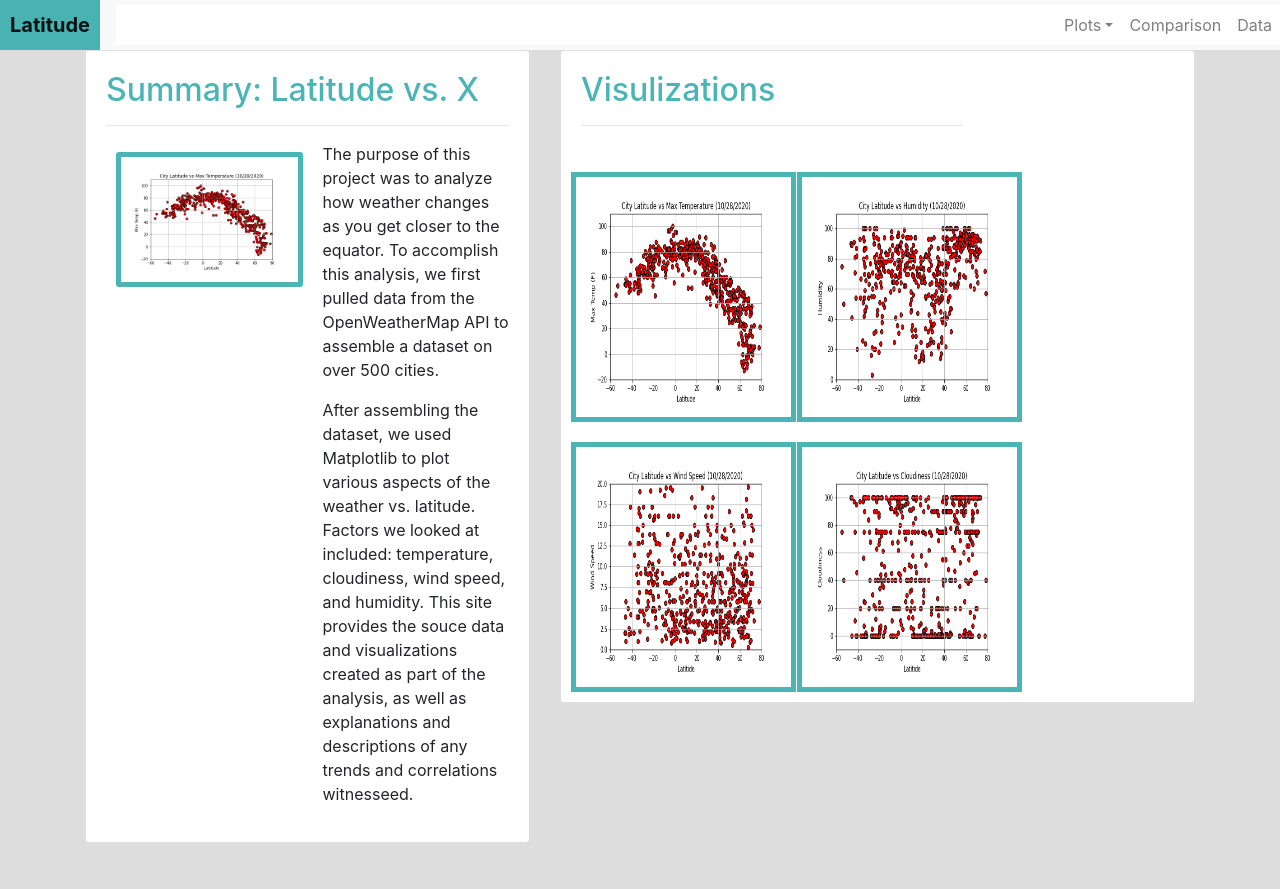
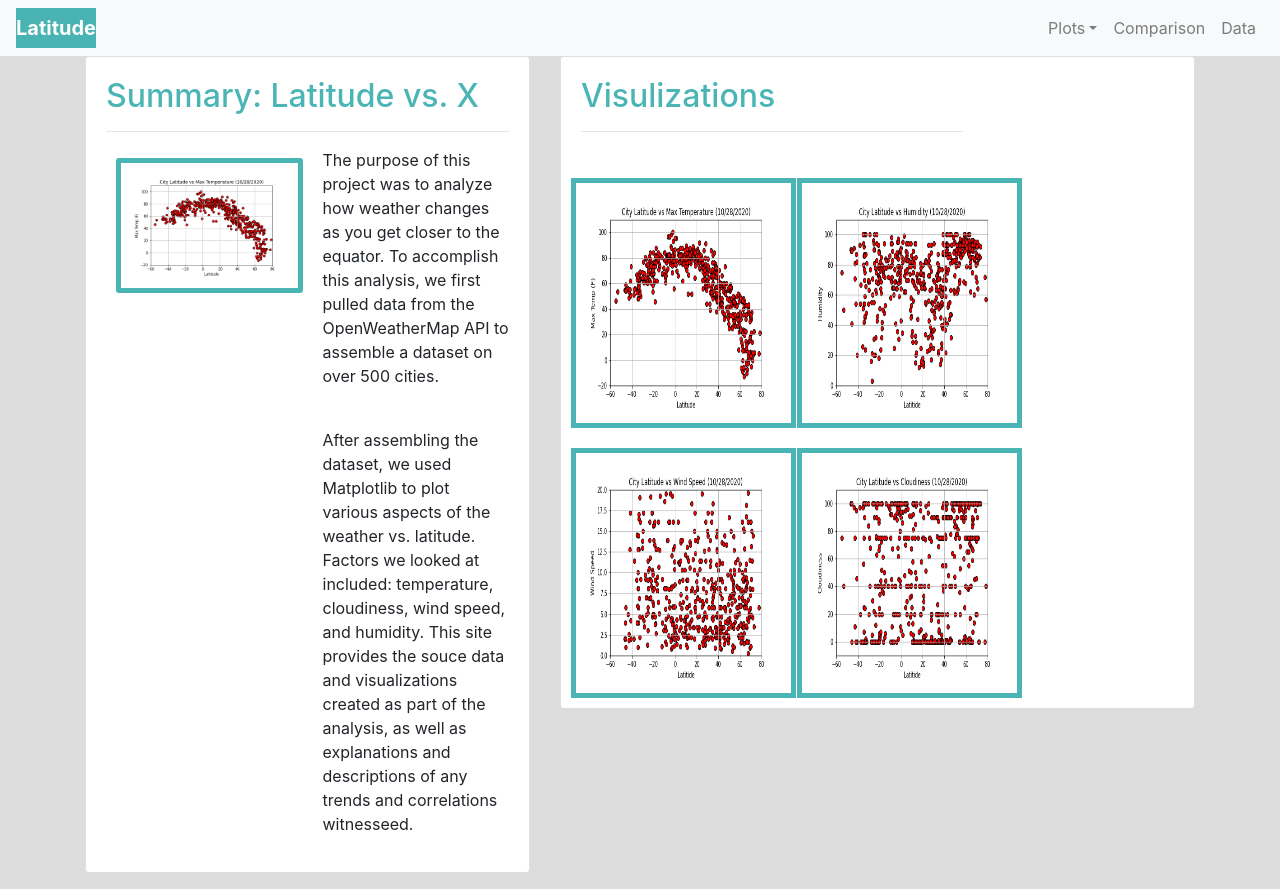
Before and after one commit to khbader101/web-design-challenge, a plain HTML site: page index.html in a window 1280 px wide. Before the commit the page ends 859 px from the top, so only its background shows below. Drawn offline with nearby package versions, Linux system fonts and the light colour scheme.

Commit message:
finished

```diff
--- a/app.css
+++ b/app.css
@@ -61,26 +61,3 @@ div img {
         background-color: grey;
     }
 }
-
-.navbar{
-    max-height: none;
-    padding: inherit;
-  }
-  .navbar div{
-    margin: inherit;
-    background-color: white;
-  }
-  .navbar-brand{
-    padding: 10px;
-  }
-
-  button{
-    margin-right: 30px;
-  }
-  button:focus {
-
-    outline: 1px dotted;
-    outline: 5px auto -webkit-focusring-color;
-
-    }
-  }
```
Also changed, not shown: index.html (+1 -0 lines), visualization-4.html (+1 -1 lines).
